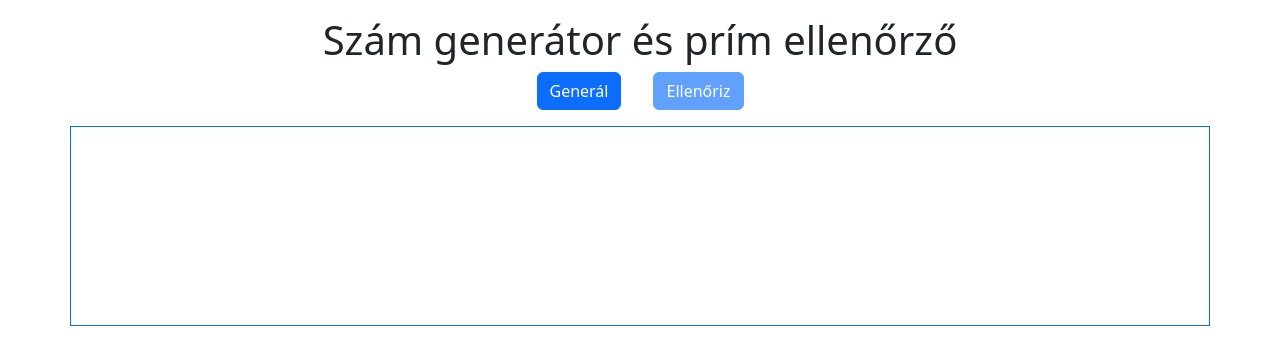
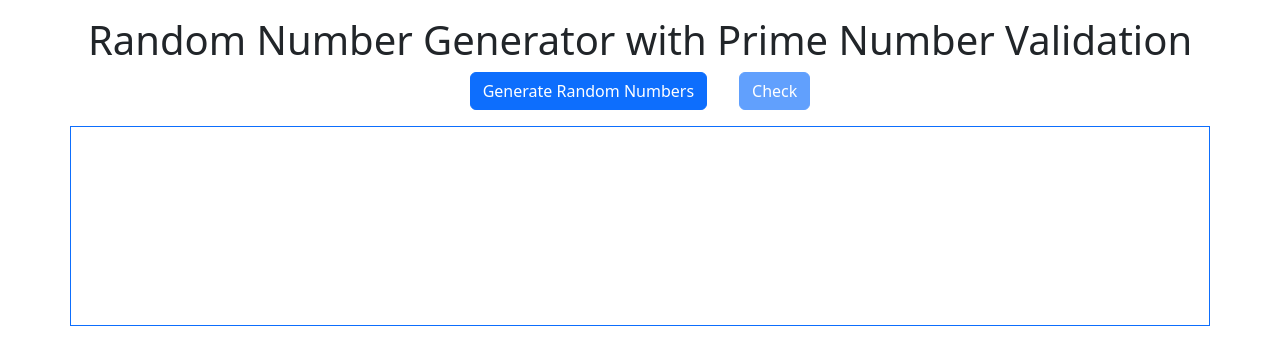
Before and after one commit to GboHalasz/learn_angular_random_prim_check, an Angular app: page /mainpage in a window 1280 px wide. Shown: the top 364 px of the page. Built offline with nearby package versions, Linux system fonts and the light colour scheme.

Commit message:
refactor: translated app text from Hungarian to English

```diff
--- a/src/app/main-page/main-page.component.html
+++ b/src/app/main-page/main-page.component.html
@@ -1,9 +1,9 @@
 <div class="container">
     <div class="row text-center my-3">
-        <h1>Szám generátor és prím ellenőrző</h1>
+        <h1>Random Number Generator with Prime Number Validation</h1>
         <div class="col12">
-            <button (click)="onGenerateClick()" type="button" class="btn btn-primary mx-3">Generál</button>
-            <button id="checkBtn" (click)="onCheckClick()" type="button" class="btn btn-primary mx-3 disabled">Ellenőriz</button>
+            <button (click)="onGenerateClick()" type="button" class="btn btn-primary mx-3">Generate Random Numbers</button>
+            <button id="checkBtn" (click)="onCheckClick()" type="button" class="btn btn-primary mx-3 disabled">Check</button>
         </div>
     </div>
     <div class="row">
--- a/src/app/main-page/main-page.component.ts
+++ b/src/app/main-page/main-page.component.ts
@@ -77,7 +77,7 @@ export class MainPageComponent {
     console.log(nums);
 
     let titleHolder: HTMLElement = document.createElement("h2");
-    let title: Text = document.createTextNode("A generált számok:");
+    let title: Text = document.createTextNode("Generated Numbers:");
 
     titleHolder.appendChild(title);
 
@@ -91,7 +91,7 @@ export class MainPageComponent {
     console.log(primes);
 
     let titleHolder: HTMLElement = document.createElement("h2");
-    let title: Text = document.createTextNode(`${primes.found ? "Találat!" : "Nincs találat!"}`);
+    let title: Text = document.createTextNode(`${primes.found ? "Match found!" : "No match found!"}`);
     titleHolder.appendChild(title);
 
     this.primesHolder.appendChild(titleHolder);
```
